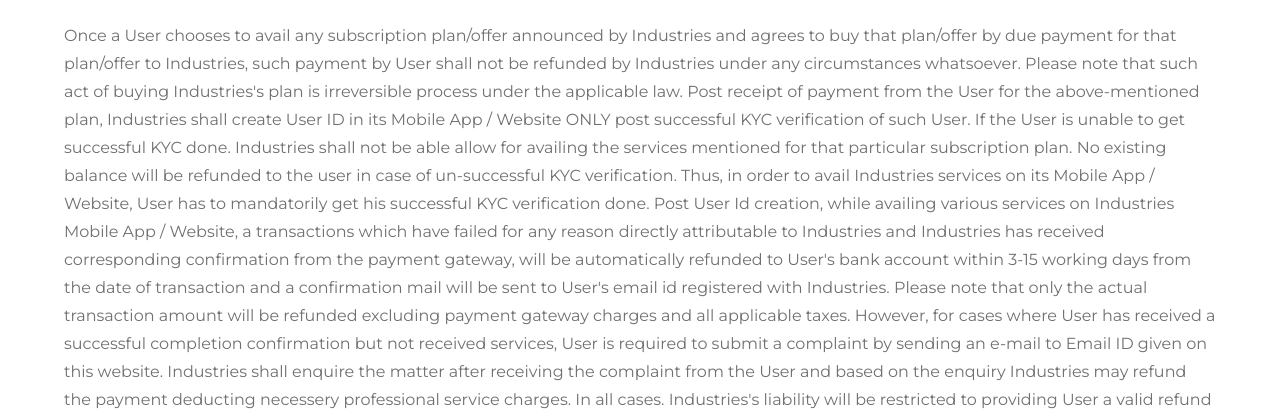
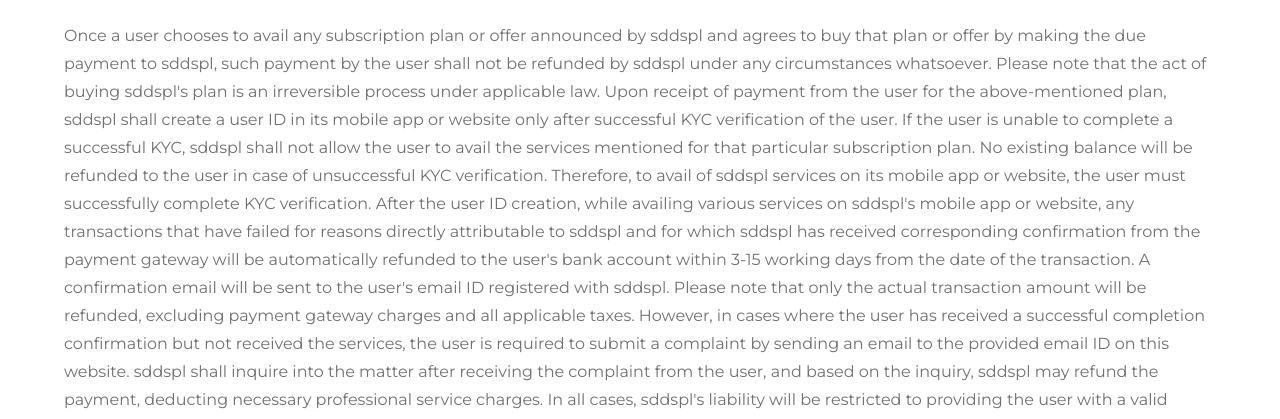
Before and after one commit to gulgulia17/sdds-1, a plain HTML site: page refund.html in a window 1280 px wide. Shown: the part 374-793 px from the top of the page. Drawn offline with Linux system fonts and the light colour scheme.

Commit message:
Updated Content changes

```diff
--- a/refund.html
+++ b/refund.html
@@ -160,43 +160,15 @@ Author URL: http://w3layouts.com
       <div class="container pb-md-5 pb-4 p-4">
         <h1 class="pb-4">Refund Policy</h1>
         <p>
-          Once a User chooses to avail any subscription plan/offer announced by
-          Industries and agrees to buy that plan/offer by due payment for that
-          plan/offer to Industries, such payment by User shall not be refunded
-          by Industries under any circumstances whatsoever. Please note that
-          such act of buying Industries's plan is irreversible process under the
-          applicable law. Post receipt of payment from the User for the
-          above-mentioned plan, Industries shall create User ID in its Mobile
-          App / Website ONLY post successful KYC verification of such User. If
-          the User is unable to get successful KYC done. Industries shall not be
-          able allow for availing the services mentioned for that particular
-          subscription plan. No existing balance will be refunded to the user in
-          case of un-successful KYC verification. Thus, in order to avail
-          Industries services on its Mobile App / Website, User has to
-          mandatorily get his successful KYC verification done. Post User Id
-          creation, while availing various services on Industries Mobile App /
-          Website, a transactions which have failed for any reason directly
-          attributable to Industries and Industries has received corresponding
-          confirmation from the payment gateway, will be automatically refunded
-          to User's bank account within 3-15 working days from the date of
-          transaction and a confirmation mail will be sent to User's email id
-          registered with Industries. Please note that only the actual
-          transaction amount will be refunded excluding payment gateway charges
-          and all applicable taxes. However, for cases where User has received a
-          successful completion confirmation but not received services, User is
-          required to submit a complaint by sending an e-mail to Email ID given
-          on this website. Industries shall enquire the matter after receiving
-          the complaint from the User and based on the enquiry Industries may
-          refund the payment deducting necessery professional service charges.
-          In all cases. Industries's liability will be restricted to providing
-          User a valid refund to the extent of corresponding payment received by
-          Industries with respect to a particular transaction. Industries shall
-          not be responsible for any other claim or consequential liability
-          arising out of failed services on our system. User accepts that this
-          refund policy is subject to all the terms and conditions as stated in
-          the Agreement of the User/business
-          associate/retailer/distributor/master distributor/stated head with
-          Industries
+          Once a user chooses to avail any subscription plan or offer announced by sddspl and agrees to buy that plan or offer by making the due payment to sddspl, such payment by the user shall not be refunded by sddspl under any circumstances whatsoever. Please note that the act of buying sddspl's plan is an irreversible process under applicable law.
+
+Upon receipt of payment from the user for the above-mentioned plan, sddspl shall create a user ID in its mobile app or website only after successful KYC verification of the user. If the user is unable to complete a successful KYC, sddspl shall not allow the user to avail the services mentioned for that particular subscription plan. No existing balance will be refunded to the user in case of unsuccessful KYC verification. Therefore, to avail of sddspl services on its mobile app or website, the user must successfully complete KYC verification.
+
+After the user ID creation, while availing various services on sddspl's mobile app or website, any transactions that have failed for reasons directly attributable to sddspl and for which sddspl has received corresponding confirmation from the payment gateway will be automatically refunded to the user's bank account within 3-15 working days from the date of the transaction. A confirmation email will be sent to the user's email ID registered with sddspl. Please note that only the actual transaction amount will be refunded, excluding payment gateway charges and all applicable taxes.
+
+However, in cases where the user has received a successful completion confirmation but not received the services, the user is required to submit a complaint by sending an email to the provided email ID on this website. sddspl shall inquire into the matter after receiving the complaint from the user, and based on the inquiry, sddspl may refund the payment, deducting necessary professional service charges.
+
+In all cases, sddspl's liability will be restricted to providing the user with a valid refund to the extent of the corresponding payment received by sddspl with respect to a particular transaction. sddspl shall not be responsible for any other claims or consequential liabilities arising out of failed services on our system. The user accepts that this refund policy is subject to all the terms and conditions as stated in the Agreement of the User/business associate/retailer/distributor/master distributor/stated head with sddspl.
         </p>
       </div>
     </section>
```
Also changed, not shown: privacy-policy.html (+1 -1 lines), terms.html (+5 -5 lines).
